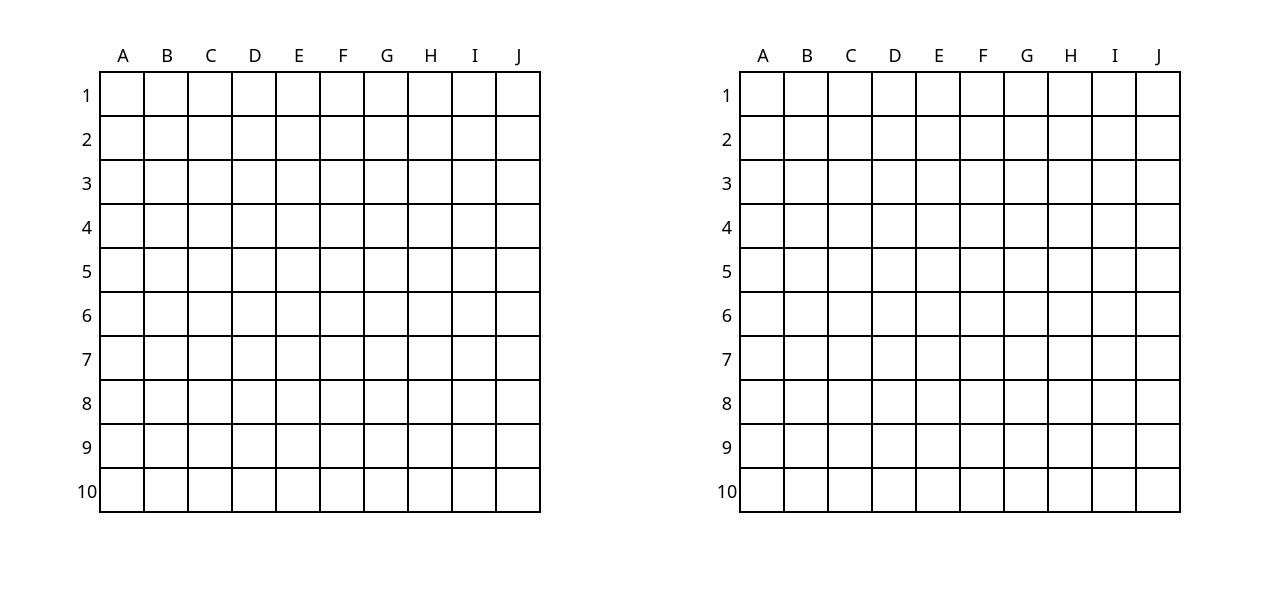
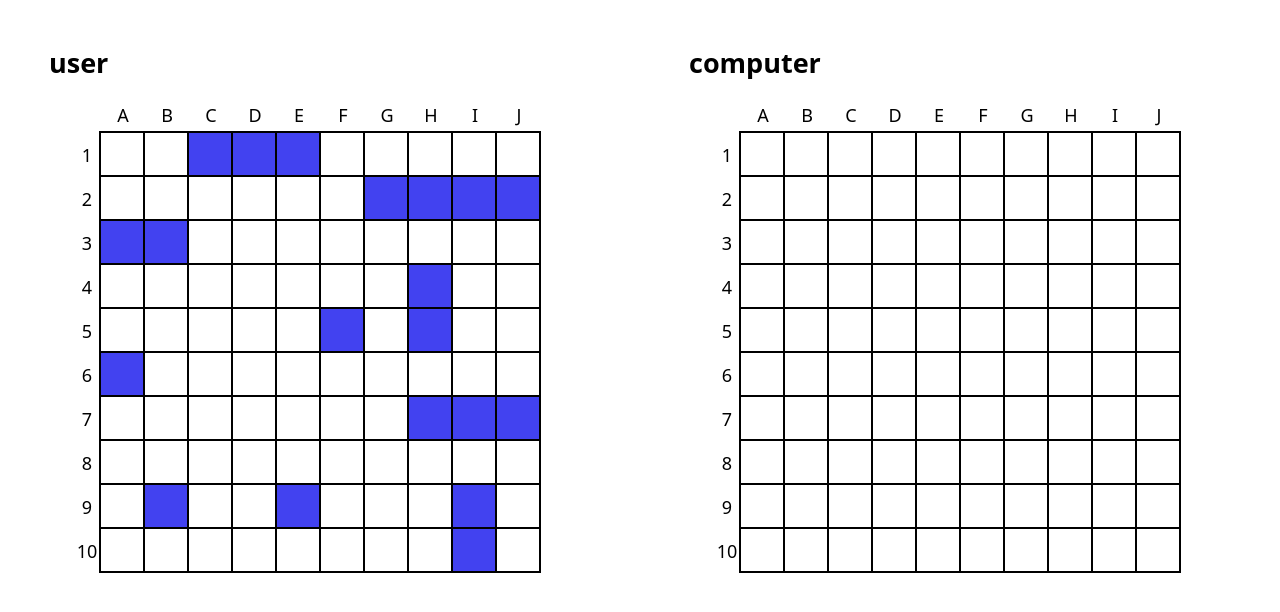
Before and after one commit to tbruner/battleship, a website built with webpack: page dist/index.html in a window 1280 px wide. Shown: the part 76-688 px from the top of the page. Built offline with nearby package versions, Linux system fonts and the light colour scheme.

Commit message:
Set up game loop

```diff
--- a/css/index.css
+++ b/css/index.css
@@ -16,7 +16,7 @@ table {
   margin: 50px;
 }
 
-tbody td {
+td {
   border: 2px solid black;
   width: 40px;
   height: 40px;
@@ -37,3 +37,24 @@ tbody td {
   text-align: center;
   position: absolute;
 }
+
+.ship-cell {
+  background-color: hsl(240, 85%, 60%);
+  z-index: -1;
+}
+
+.sunk-cell {
+  background-color: aqua;
+  z-index: -1;
+}
+
+.miss-cell {
+  background-color: crimson;
+  z-index: -1;
+}
+
+.unchecked:hover {
+  background-color: hsl(130, 40%, 60%);
+  z-index: -1;
+  cursor: pointer;
+}
--- a/src/Gameboard.js
+++ b/src/Gameboard.js
@@ -1,3 +1,5 @@
+import { ship } from './Ship.js';
+
 const Gameboard = (size) => {
   // initialize empty board with empty cells to false
   const board = [...Array(size)].map(() => Array(size).fill(false));
@@ -10,11 +12,12 @@ const Gameboard = (size) => {
     return board
   }
 
-  const placeShip = (x, y, orient, ship) => {
-    ships.push(ship);
-    for(let i=0; i<ship.getLength(); i++) {
-      if(orient) board[x+i][y] = [ship, i];
-      else board[x][y+i] = [ship, i];
+  const placeShip = (x, y, orient, length) => {
+    let playerShip = ship(length);
+    ships.push(playerShip);
+    for(let i=0; i<playerShip.getLength(); i++) {
+      if(orient) board[x+i][y] = [playerShip, i];
+      else board[x][y+i] = [playerShip, i];
     }
   }
 
--- a/src/index.js
+++ b/src/index.js
@@ -1,18 +1,21 @@
 import { player } from './Player.js';
 
-const newGame = () => {
-  // create p1 player and computer player objects
-  let p1 = player();
-  let computer = player();
-
+const renderBoard = (player, playerObj, state) => {
   // get Gameboard to render to screen
-  const p1Board = document.getElementById('player')
-  const computerBoard = document.getElementById('computer')
+  const board = document.getElementById(player)
+  // clear board
+  board.innerHTML = ''
+  const playerBoard = playerObj.getBoard()
 
   let table = document.createElement('table')
   let tbody = document.createElement('tbody')
+  let title = document.createElement('h2')
 
-  let size = p1.getGameBoard().getBoard().length
+  let message = player
+  if(state === 'WIN' || state === 'LOSE') message = state
+  title.innerText = message
+
+  let size = playerBoard.length
 
   for(let i=0; i<size; i++) {
     let row = document.createElement('tr')
@@ -21,6 +24,30 @@ const newGame = () => {
       cell.dataset.y = i+1
       cell.dataset.x = String.fromCharCode(65+j)
       row.appendChild(cell)
+
+      if(playerBoard[i][j] === 'hit') {
+        cell.classList.add('sunk-cell')
+      }
+      else if(playerBoard[i][j] === 'miss') {
+        cell.classList.add('miss-cell')
+      }
+      else if(typeof playerBoard[i][j] === 'object' && playerBoard[i][j] != null) {
+        // currently using same name used for html id, maybe add cpu flag in gameboard/player functions to use?
+        if(player === 'computer' && state === 'playing') {
+          cell.classList.add('unchecked')
+          cell.addEventListener('click', function() { attack(i, j, playerObj, player) })
+        }
+        else {
+          cell.classList.add('ship-cell')
+        }
+      }
+      else {
+        if(player === 'computer' && state === 'playing') {
+          cell.classList.add('unchecked')
+          cell.addEventListener('click', function() { attack(i, j, playerObj, player) })
+        }
+      }
+
       if(i===0) {
         let xAxisLabel = document.createElement('div')
         xAxisLabel.classList.add('x-axis-label')
@@ -38,14 +65,43 @@ const newGame = () => {
   }
 
   table.appendChild(tbody)
+  board.appendChild(title)
+  board.appendChild(table)
+}
 
-  p1Board.appendChild(table)
+const newGame = () => {
+  // create user player and computer player objects
+  let user = player()
+  let computer = player()
 
-  let clone = table.cloneNode(true)
-  computerBoard.appendChild(clone)
+  let userBoard = user.getGameBoard()
+  let computerBoard = computer.getGameBoard()
 
-  p1.getGameBoard();
-  computer.getGameBoard();
+  // manually place ships; to be later replaced with user input ship placement
+  userBoard.placeShip(0, 2, false, 3)
+  userBoard.placeShip(1, 6, false, 4)
+  userBoard.placeShip(2, 0, false, 2)
+  userBoard.placeShip(3, 7, true, 2)
+  userBoard.placeShip(4, 5, false, 1)
+  userBoard.placeShip(5, 0, false, 1)
+  userBoard.placeShip(6, 7, false, 3)
+  userBoard.placeShip(8, 1, false, 1)
+  userBoard.placeShip(8, 4, false, 1)
+  userBoard.placeShip(8, 8, true, 2)
+
+  computerBoard.placeShip(0, 2, false, 3)
+  computerBoard.placeShip(1, 6, false, 4)
+  computerBoard.placeShip(2, 0, false, 2)
+  computerBoard.placeShip(3, 7, true, 2)
+  computerBoard.placeShip(4, 5, false, 1)
+  computerBoard.placeShip(5, 0, false, 1)
+  computerBoard.placeShip(6, 7, false, 3)
+  computerBoard.placeShip(8, 1, false, 1)
+  computerBoard.placeShip(8, 4, false, 1)
+  computerBoard.placeShip(8, 8, true, 2)
+
+  renderBoard('user', userBoard, 'playing')
+  renderBoard('computer', computerBoard, 'playing')
 
   // Use event listener to get valid user input and run computer turn
   // using a timeout checking each time for a 'GAME OVER' where a
@@ -53,6 +109,15 @@ const newGame = () => {
   // display start screen
 }
 
+const attack = (x, y, playerObj, player) => {
+  let state = 'playing'
+  if(playerObj.receiveAttack(x, y) === 'GAME OVER') {
+    state = 'WIN'
+  }
+
+  renderBoard(player, playerObj, state)
+}
+
 const reset = () => {
   // clear display and show start screen
   // display start button that calls newGame()
--- a/tests/gameboard.test.js
+++ b/tests/gameboard.test.js
@@ -11,7 +11,7 @@ describe('Create Gameboard object', () => {
   });
 
   function mockPlaceShip() {
-    board.placeShip(0, 0, true, three);
+    board.placeShip(0, 0, true, 3);
     return board.getBoard()
   }
 
@@ -27,7 +27,7 @@ describe('Create Gameboard object', () => {
   const four = ship(4);
 
   test('Vertical ship placed correctly at 0,1 0,2 0,3 0,4', () => {
-    board.placeShip(0, 1, false, four);
+    board.placeShip(0, 1, false, 4);
     boardTest[0][1] = [four, 0];
     boardTest[0][2] = [four, 1];
     boardTest[0][3] = [four, 2];
```
Also changed, not shown: dist/index.html, dist/main.js.
